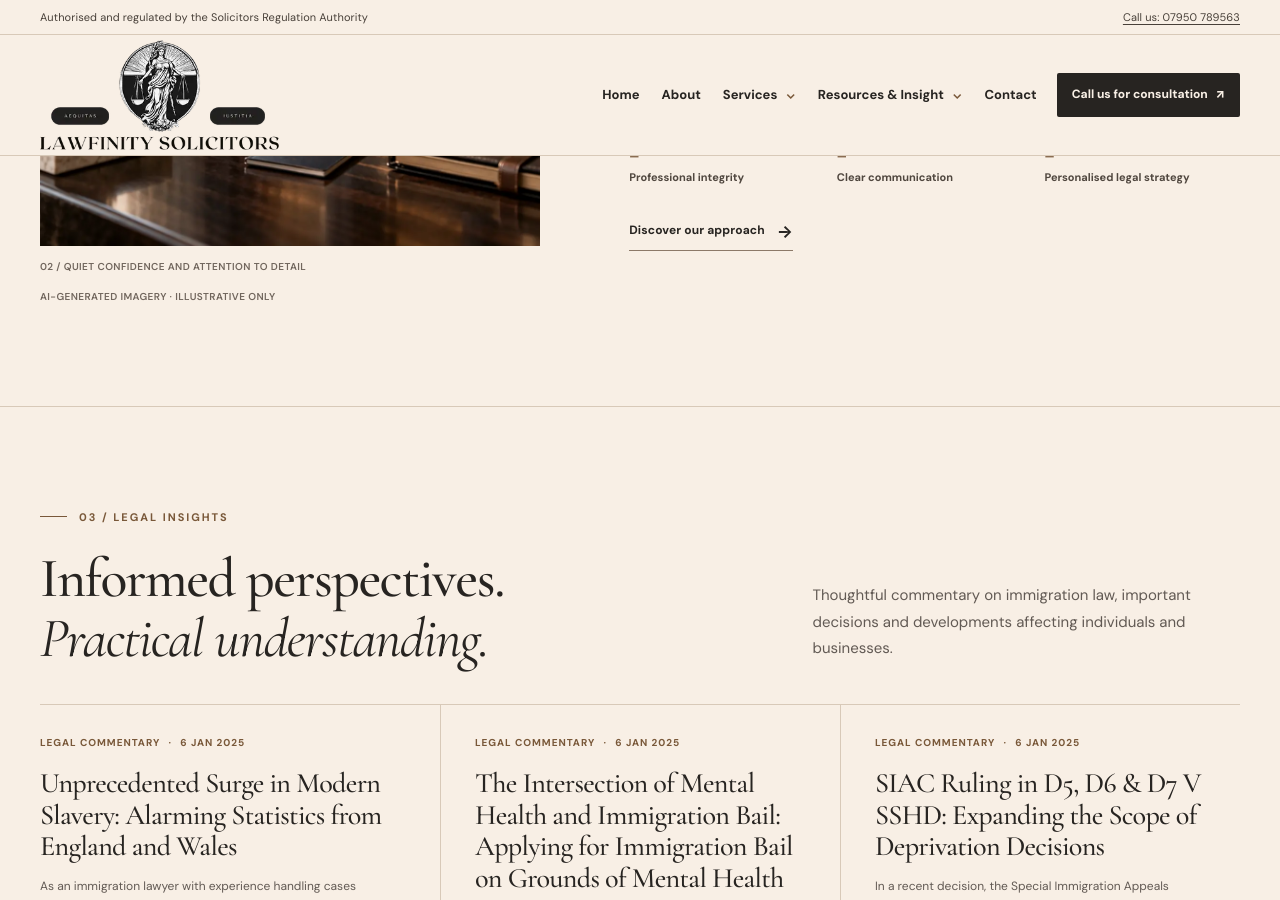
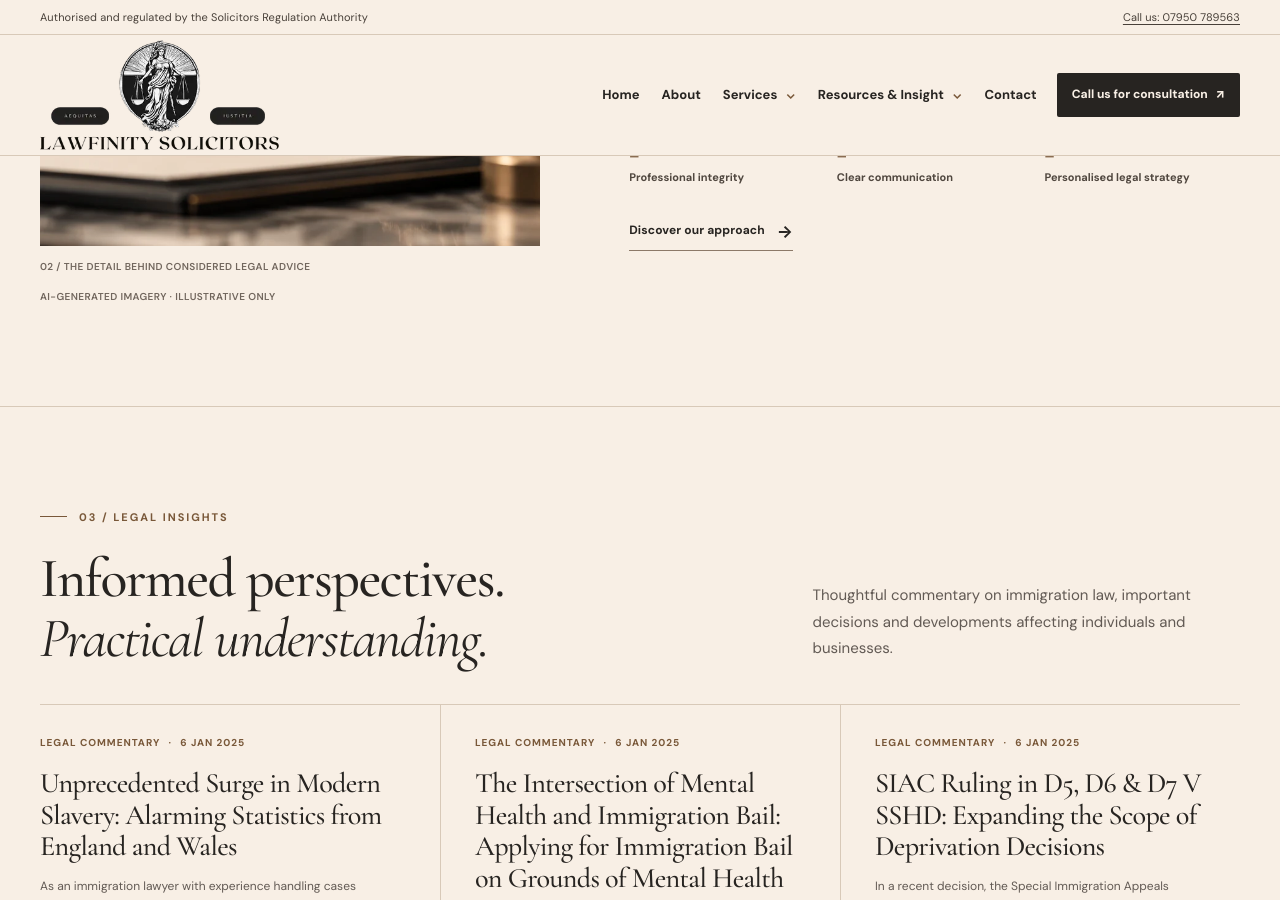
Before and after one commit to tamimtasdik-bit/Tamim-Profile, a Jekyll site: the page built from index.html, in a window 1280 px wide and 900 px high, scrolled down 2316 px. Built offline with Jekyll 4.4.1, drawn with Linux system fonts in a browser that asks for light colours; some of the changed text lies outside the part shown.

Commit message:
Replace homepage AI interior photos with legal-themed imagery

```diff
--- a/index.html
+++ b/index.html
@@ -25,12 +25,12 @@
 
     <figure class="lp-hero-figure">
       <div class="lp-image-hero">
-        <img src="{{ '/assets/images/ai-lawfinity-hero.webp' | relative_url }}"
-             alt="AI-generated editorial illustration of a refined London immigration law office, without people"
-             width="1050" height="1312" fetchpriority="high" decoding="async">
+        <img src="{{ '/assets/images/lawfinity-legal-hero.webp' | relative_url }}"
+             alt="AI-generated legal still life of a bronze Lady Justice statue beside immigration, human rights and administrative law books"
+             width="770" height="941" fetchpriority="high" decoding="async">
       </div>
       <figcaption>
-        <span>01 / Immigration law, considered carefully</span>
+        <span>01 / Immigration law and justice</span>
         <span>AI-generated imagery · Illustrative only</span>
       </figcaption>
     </figure>
@@ -78,11 +78,11 @@
   <div class="container lp-about-grid">
     <figure class="lp-about-figure">
       <div class="lp-image-library">
-        <img src="{{ '/assets/images/ai-lawfinity-library.webp' | relative_url }}"
-             alt="AI-generated editorial illustration of an elegant, unoccupied law library and consultation room"
-             width="1050" height="1312" loading="lazy" decoding="async">
+        <img src="{{ '/assets/images/lawfinity-legal-about.webp' | relative_url }}"
+             alt="AI-generated legal still life of Lady Justice, legal books, a fountain pen and documents on a desk"
+             width="820" height="1024" loading="lazy" decoding="async">
       </div>
-      <figcaption><span>02 / Quiet confidence and attention to detail</span><span>AI-generated imagery · Illustrative only</span></figcaption>
+      <figcaption><span>02 / The detail behind considered legal advice</span><span>AI-generated imagery · Illustrative only</span></figcaption>
     </figure>
     <div class="lp-about-copy">
       <p class="lp-kicker"><span></span> 02 / About Lawfinity</p>
```
Also changed, not shown: assets/images/lawfinity-legal-about.webp (added), assets/images/lawfinity-legal-hero.webp (added).
